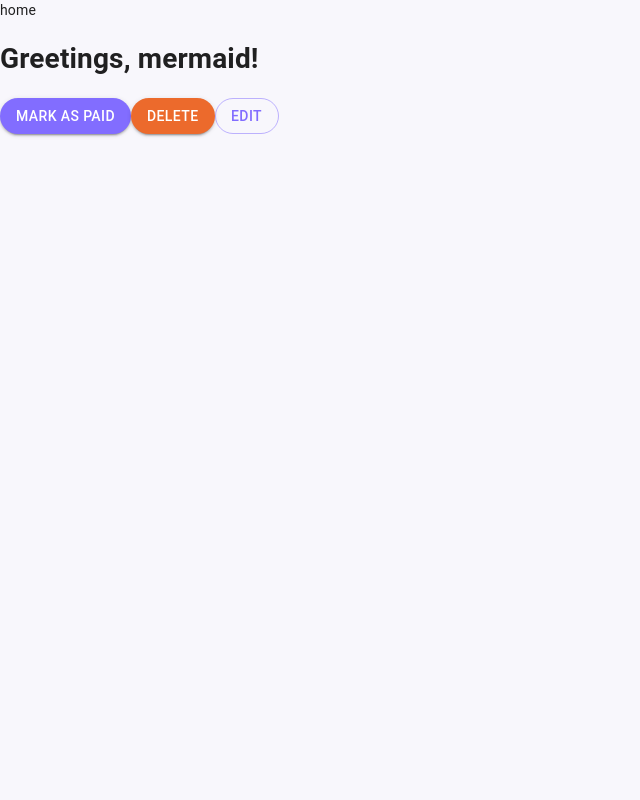
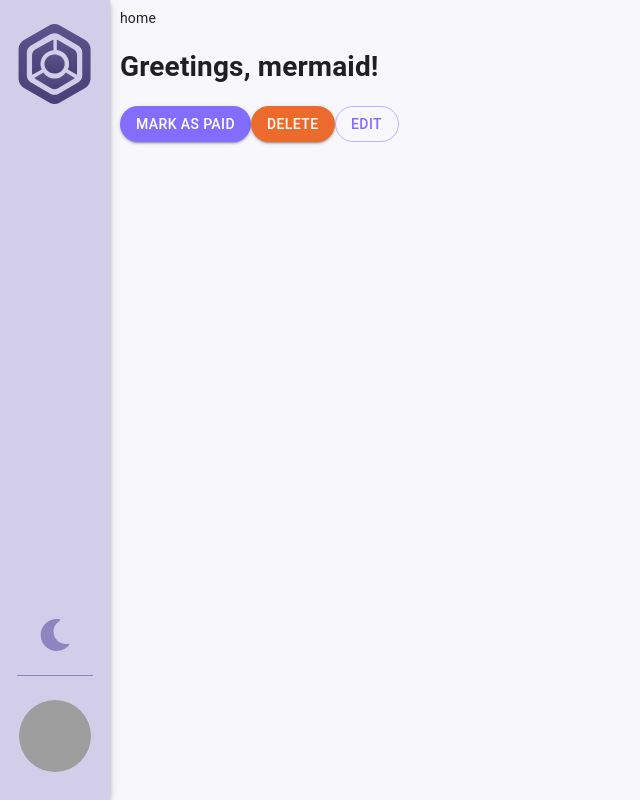
Before and after one commit to LordAldi/Invoice-UI, a React (Create React App) app: page / in a window 1280 px wide. Shown: the whole page, without its empty margins (0-640 px from the left). Built offline with nearby package versions, Linux system fonts and the light colour scheme; grey boxes are pictures that could not be loaded.

Commit message:
add layout #3

```diff
--- a/src/App.js
+++ b/src/App.js
@@ -1,6 +1,7 @@
 import { BrowserRouter as Router, Switch, Route } from "react-router-dom";
 import Home from "./pages/Home";
 import Login from "./pages/Login";
+import Layout from "./components/Layout/Layout";
 const App = () => {
   return (
     <Router>
@@ -8,9 +9,11 @@ const App = () => {
         <Route path="/login" exact>
           <Login />
         </Route>
-        <Route path="/">
-          <Home />
-        </Route>
+        <Layout>
+          <Route path="/">
+            <Home />
+          </Route>
+        </Layout>
       </Switch>
     </Router>
   );
--- /dev/null
+++ b/src/components/Layout/Layout.js
@@ -0,0 +1,102 @@
+import { AppBar, Avatar, Toolbar, Divider } from "@material-ui/core";
+import { makeStyles } from "@material-ui/styles";
+import React from "react";
+import InLogo from "../../assets/icon/logo.svg";
+import DarkModeIcon from "../../assets/icon/darkMode.svg";
+
+const useStyles = makeStyles((theme) => ({
+  root: {
+    "& .MuiAppBar-root": {
+      justifyContent: "center",
+      height: theme.spacing(9),
+    },
+    "& .MuiAppBar-colorPrimary": {
+      backgroundColor: "#D2CEE9",
+      marginBottom: theme.spacing(2),
+    },
+    "& .MuiAppBar-positionFixed": {
+      left: 0,
+    },
+    [theme.breakpoints.up("sm")]: {
+      "& .MuiAppBar-root": {
+        width: 110,
+        height: "100vh",
+      },
+      "& .MuiToolbar-root": {
+        height: "100%",
+        flexDirection: "column",
+        marginTop: theme.spacing(3),
+        marginBottom: theme.spacing(3.5),
+      },
+    },
+  },
+  space: {
+    flexGrow: 1,
+  },
+  logo: {
+    width: theme.spacing(5),
+    height: theme.spacing(5),
+    [theme.breakpoints.up("sm")]: {
+      width: theme.spacing(10),
+      height: theme.spacing(10),
+    },
+  },
+  avatar: {
+    width: theme.spacing(4.5),
+    height: theme.spacing(4.5),
+    [theme.breakpoints.up("sm")]: {
+      width: theme.spacing(9),
+      height: theme.spacing(9),
+    },
+  },
+  mode: {
+    width: theme.spacing(2),
+    height: theme.spacing(2),
+    [theme.breakpoints.up("sm")]: {
+      width: theme.spacing(4),
+      height: theme.spacing(4),
+    },
+  },
+  divider: {
+    marginLeft: theme.spacing(2),
+    marginRight: theme.spacing(2),
+    height: theme.spacing(5.75),
+    backgroundColor: "#8D84C0",
+    [theme.breakpoints.up("sm")]: {
+      width: theme.spacing(9.5),
+      height: 1,
+      marginTop: theme.spacing(3),
+      marginBottom: theme.spacing(3),
+    },
+  },
+  content: {
+    marginTop: theme.spacing(10),
+    [theme.breakpoints.up("sm")]: {
+      marginTop: theme.spacing(1),
+      marginLeft: theme.spacing(15),
+    },
+  },
+}));
+const Navbar = ({ children }) => {
+  const classes = useStyles();
+  return (
+    <div className={classes.root}>
+      <AppBar position="fixed">
+        <Toolbar>
+          <img src={InLogo} alt="Invoice" className={classes.logo} />
+          <div className={classes.space}></div>
+          <img src={DarkModeIcon} alt="Dark" className={classes.mode} />
+          <Divider orientation="vertical" className={classes.divider} />
+          <Avatar
+            src="https://i.pravatar.cc/300"
+            alt="A"
+            className={classes.avatar}
+          />
+        </Toolbar>
+      </AppBar>
+      <div className={classes.content}>{children}</div>
+    </div>
+  );
+};
+
+export default Navbar;
```
Also changed, not shown: src/assets/icon/darkMode.svg (added), src/assets/icon/logo.svg (added).
